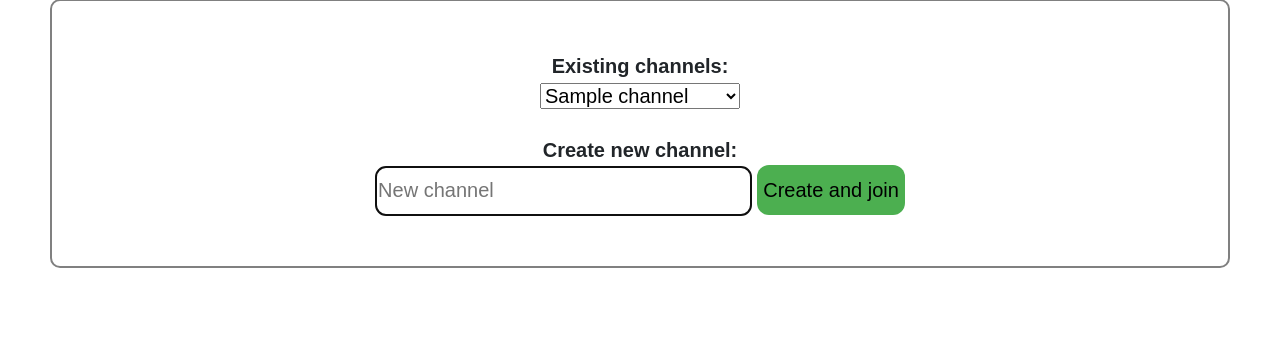
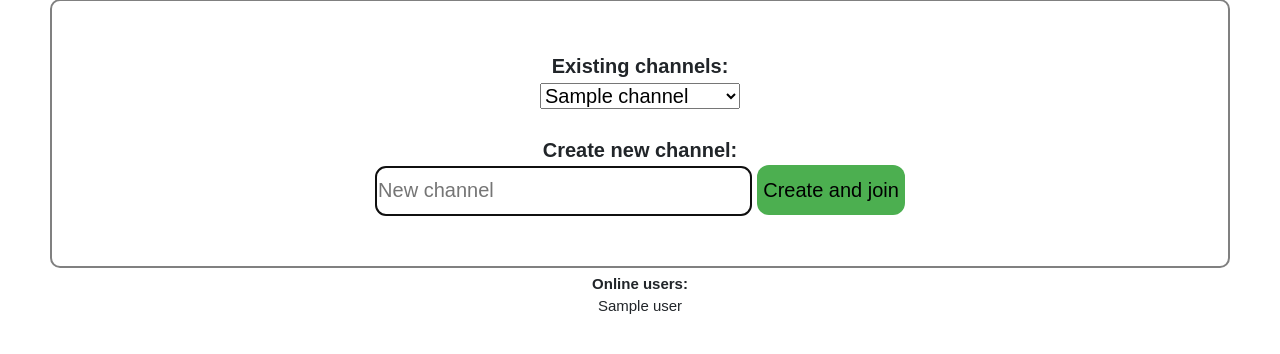
Before and after one commit to riccardodg95/degachat, a Flask app: template templates/chat.html in a window 1280 px wide. Shown: the part 175-529 px from the top of the page. Run offline with Flask 2, Linux system fonts and the light colour scheme; the template is opened without the code that fills it: most values are stand-ins (such as "Sample title", 1, 10 or a date in 2020); some libraries are stand-ins or nearby versions.

Commit message:
added online users

```diff
--- a/application.py
+++ b/application.py
@@ -113,8 +113,10 @@ def chat():
 
 @app.route("/logout")
 def logout():
+    user = session['logged_user']
+    session['users'].remove(user);
     session.pop('logged_user', None);
-    session.clear()
+    # session.clear()
     return redirect("/")
 
 
--- a/templates/chat.html
+++ b/templates/chat.html
@@ -86,13 +86,13 @@
       </form>
     </div>
   </div>
-  <!-- <div style=" font-size: 15px; padding:5px;">
-    <ul class="clear"><b>Registered users:</b>
+  <div style=" font-size: 15px; padding:5px;">
+    <ul class="clear"><b>Online users:</b>
       {% for user in users%}
         <li>{{user}}</li>
       {% endfor %}
     </ul>
-  </div> -->
+  </div>
 </div>
 
 {% with messages = get_flashed_messages() %}
```
